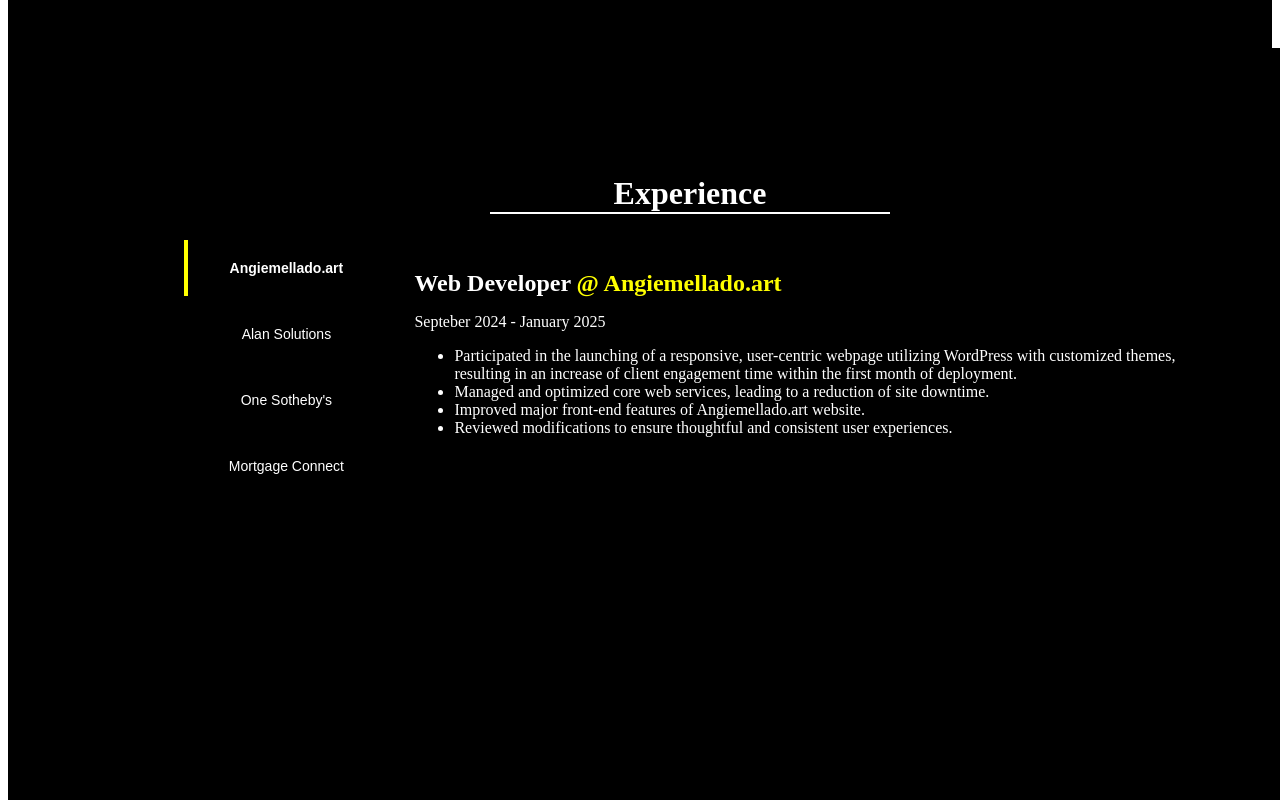
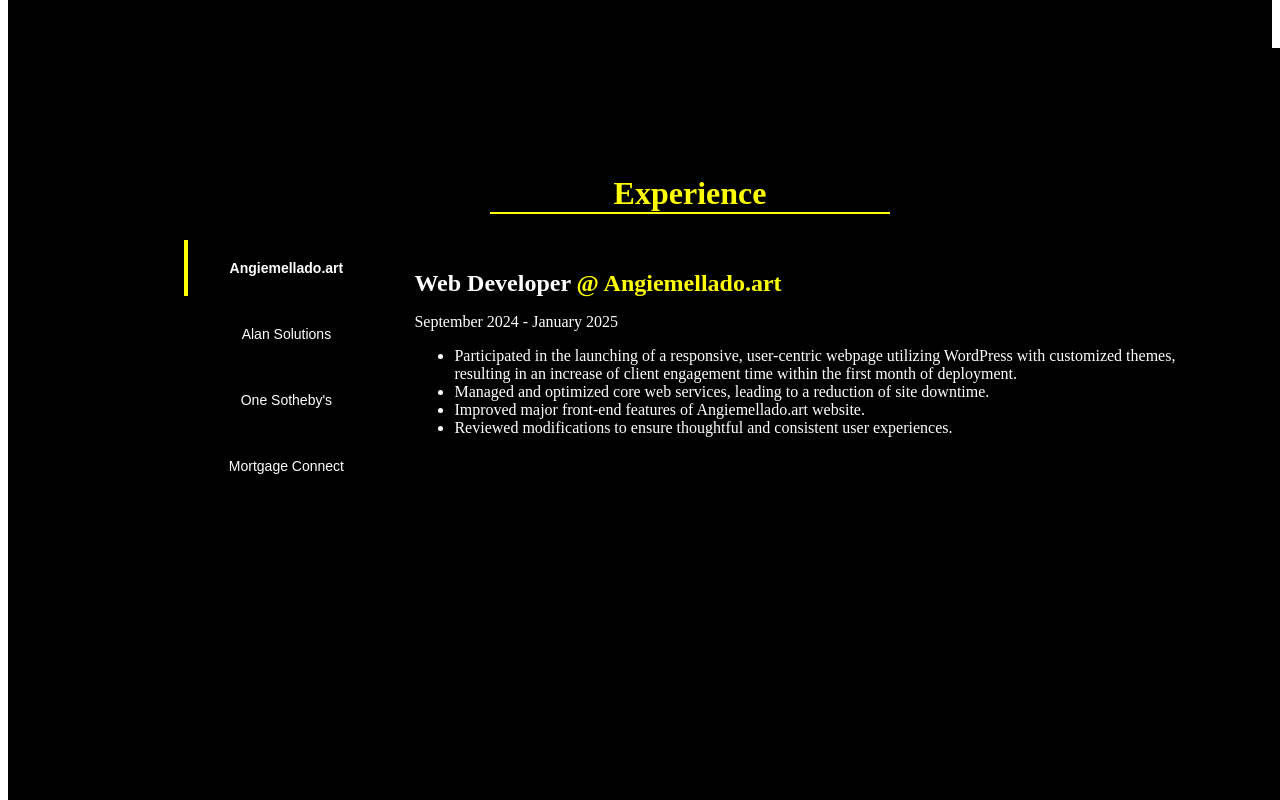
Before and after one commit to PatrickPachacz/my-website, a Gatsby site: page / in a window 1280 px wide. Shown: the part 1660-2460 px from the top of the page. Built offline with nearby package versions, Linux system fonts and the light colour scheme; Gatsby itself is replaced by a stand-in of ours.

Commit message:
typo fix and css change

```diff
--- a/src/components/JobExperience.js
+++ b/src/components/JobExperience.js
@@ -4,7 +4,7 @@ import "../components/styles.css";
 const jobDescriptions = {
   "Angiemellado.art": {
     title: "Web Developer @ Angiemellado.art",
-    date: "Septeber 2024 - January 2025",
+    date: "September 2024 - January 2025",
     details: [
       "Participated in the launching of a responsive, user-centric webpage utilizing WordPress with customized themes, resulting in an increase of client engagement time within the first month of deployment.",
       "Managed and optimized core web services, leading to a reduction of site downtime.",
--- a/src/components/styles.css
+++ b/src/components/styles.css
@@ -55,8 +55,8 @@
   padding-Top: 50px;
   width: 100%;
   max-Width: 400px;
-  color: white;
-  border-Bottom: 2px solid white;
+  color: yellow;
+  border-Bottom: 2px solid yellow;
 }
 
 .welcomeSection {
```
Lines whose indentation alone changed are shown as unchanged.
